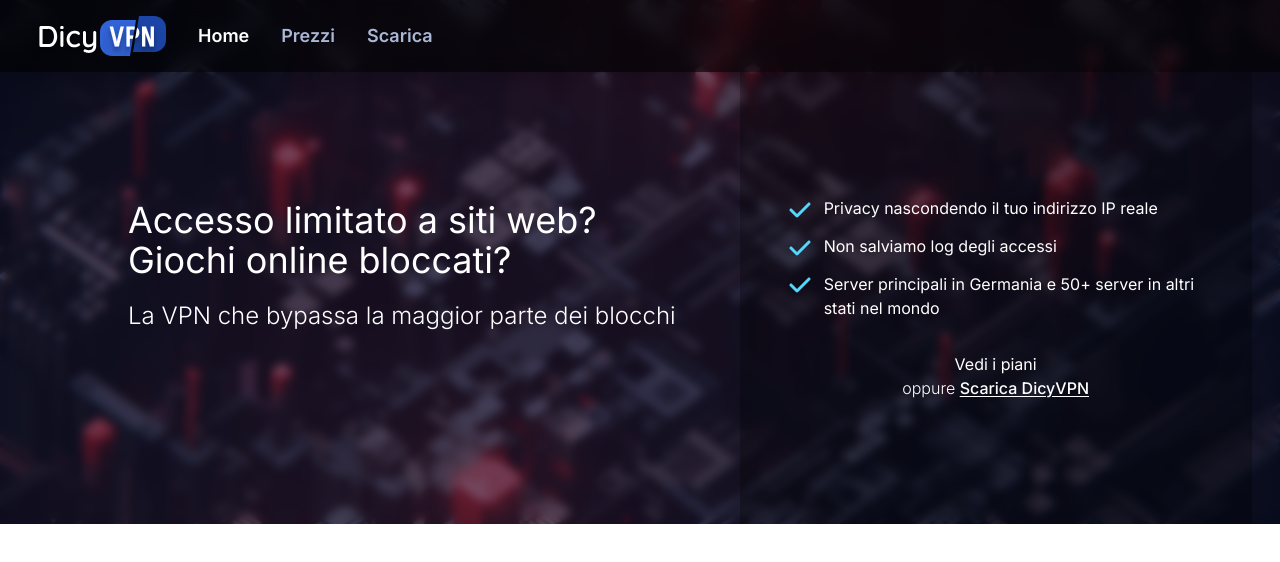
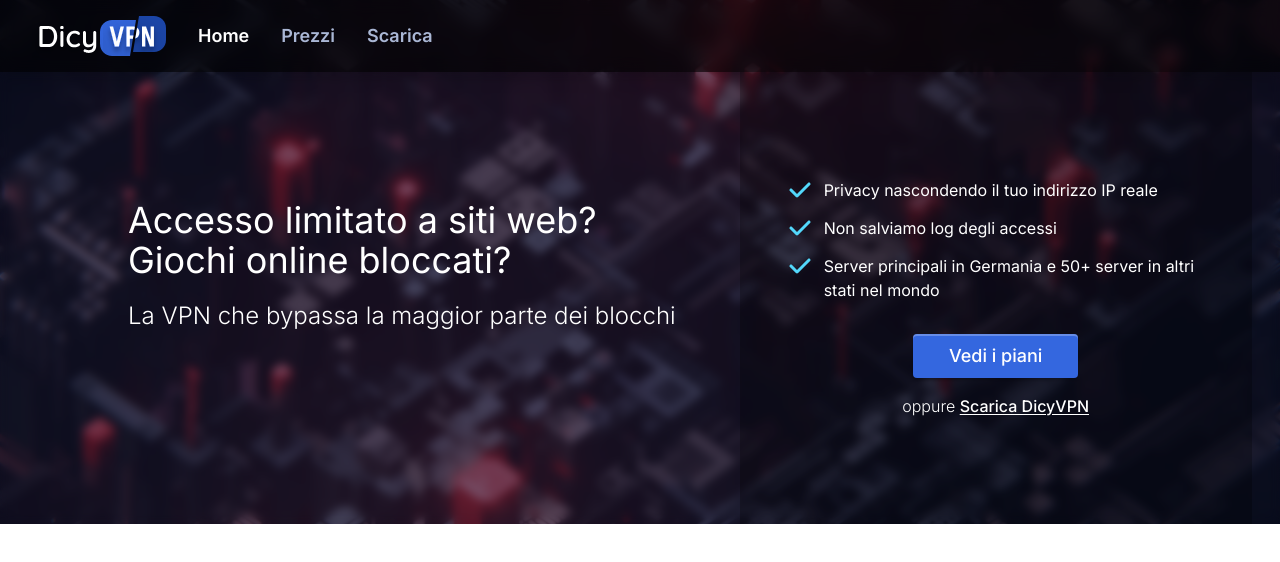
Before and after one commit to Dicy/vpn-website, a Nuxt app: page / in a window 1280 px wide. Shown: the top 562 px of the page. Built offline with nearby package versions, Linux system fonts and the light colour scheme.

Commit message:
Move fa-check to component and create Button component

```diff
--- /dev/null
+++ b/components/Button.vue
@@ -0,0 +1,101 @@
+<template>
+  <div class="button" :class="{[color]: true, [theme]: true, [size]: true, disabled}">
+    <slot/>
+  </div>
+</template>
+
+<script lang="ts">
+type Theme = 'dark' | 'light';
+type Color = 'blue' | 'red' | 'green';
+type Size = 'normal' | 'big';
+export default {
+  props: {
+    theme: { // can be dark or light
+      type: String as () => Theme,
+      default: 'dark' as Theme
+    },
+    color: {
+      type: String as () => Color
+    },
+    size: {
+      type: String as () => Size,
+      default: 'normal' as Size
+    },
+    disabled: {
+      type: Boolean,
+      default: false
+    }
+  }
+}
+</script>
+
+<style scoped>
+.button {
+  @apply flex items-center justify-center rounded font-semibold text-small transition-colors duration-100 ease-in-out;
+  box-shadow: 0 2px 0 0 hsl(0 0% 100% / 25%) inset, 0 2px 3px 0 hsl(0 0% 0% / 20%);
+
+  &.big {
+    @apply font-medium text-medium;
+  }
+}
+
+:slotted(:not(.override-py)) {
+  @apply py-8;
+}
+
+:slotted(:not(.override-px)) {
+  @apply px-16;
+}
+
+.button.dark {
+  @apply text-white;
+}
+
+.button.blue {
+  @apply bg-blue-500;
+
+  &:hover {
+    @apply bg-blue-600;
+  }
+
+  &.light {
+    @apply bg-blue-100 text-blue-600;
+  }
+
+  &.light:hover {
+    @apply bg-blue-200 text-blue-700;
+  }
+}
+
+.button.red {
+  @apply bg-red-500;
+
+  &:hover {
+    @apply bg-red-600;
+  }
+
+  &.light {
+    @apply bg-red-100 text-red-600;
+  }
+
+  &.light:hover {
+    filter: brightness(0.9);
+  }
+}
+
+.button.green {
+  @apply bg-green-500;
+
+  &:hover {
+    @apply bg-green-600;
+  }
+
+  &.light {
+    @apply bg-green-100 text-green-600;
+  }
+
+  &.light:hover {
+    filter: brightness(0.9);
+  }
+}
+</style>
--- /dev/null
+++ b/components/FaCheck.vue
@@ -0,0 +1,27 @@
+<template>
+  <svg width="24" height="24" viewBox="0 0 24 24" fill="none" xmlns="http://www.w3.org/2000/svg">
+    <path
+        d="M22.0594 4.94061C22.6453 5.52655 22.6453 6.47811 22.0594 7.06405L10.0594 19.0641C9.47344 19.65 8.52188 19.65 7.93594 19.0641L1.93594 13.0641C1.35001 12.4781 1.35001 11.5266 1.93594 10.9406C2.52188 10.3547 3.47344 10.3547 4.05938 10.9406L9.00001 15.8766L19.9406 4.94061C20.5266 4.35468 21.4781 4.35468 22.0641 4.94061H22.0594Z"
+        :fill="color"/>
+  </svg>
+</template>
+
+<script>
+export default {
+  props: {
+    color: {
+      type: String,
+      default: '#53D8FB'
+    }
+  }
+}
+</script>
+
+<style scoped>
+svg {
+  display: inline-block;
+  vertical-align: baseline;
+  width: 1.5em;
+  height: 1.5em;
+}
+</style>
--- a/layouts/default.vue
+++ b/layouts/default.vue
@@ -112,19 +112,18 @@
   <slot />
 </template>
 
-<style>
-:root {
+<style scoped>
+:global(:root) {
   --header-height: 4.5rem; /* 72px */
   --bg-offset: -30vw;
   --bg-overlay: linear-gradient(hsl(222deg 86% 10% / 54%), hsl(222deg 86% 10% / 54%));
 }
 
 @media (max-width: 600px) {
-  :root {
+  :global(:root) {
     --bg-offset: 0px;
   }
 }
-
 
 .header-background {
   background: var(--bg-overlay), url('@/assets/images/header-background-network.jpg') no-repeat center var(--bg-offset);
--- a/nuxt.config.ts
+++ b/nuxt.config.ts
@@ -16,5 +16,10 @@ export default defineNuxtConfig({
         {rel: 'stylesheet', href: 'https://fonts.googleapis.com/css2?family=Inter:wght@100;200;300;400;500;600;700;800;900&display=swap'}
       ]
     }
+  },
+  postcss: {
+    plugins: {
+      'tailwindcss/nesting': 'postcss-nesting'
+    }
   }
 })
--- a/package.json
+++ b/package.json
@@ -9,6 +9,7 @@
   },
   "devDependencies": {
     "@nuxtjs/tailwindcss": "^6.4.1",
-    "nuxt": "^3.2.2"
+    "nuxt": "^3.2.2",
+    "postcss-nesting": "^11.2.1"
   }
 }
--- a/pages/index.vue
+++ b/pages/index.vue
@@ -8,36 +8,26 @@
         </div>
         <div class="lateral-container flex flex-col items-center justify-center p-48 gap-32 max-w-[32rem]">
           <div class="features">
-            <ul class="flex flex-col gap-12">
+            <ul class="flex flex-col gap-8">
               <li>
-                <div>
-                  <svg width="24" height="24" viewBox="0 0 24 24" fill="none" xmlns="http://www.w3.org/2000/svg">
-                    <path d="M22.0594 4.94061C22.6453 5.52655 22.6453 6.47811 22.0594 7.06405L10.0594 19.0641C9.47344 19.65 8.52188 19.65 7.93594 19.0641L1.93594 13.0641C1.35001 12.4781 1.35001 11.5266 1.93594 10.9406C2.52188 10.3547 3.47344 10.3547 4.05938 10.9406L9.00001 15.8766L19.9406 4.94061C20.5266 4.35468 21.4781 4.35468 22.0641 4.94061H22.0594Z" fill="#53D8FB"/>
-                  </svg>
-                </div>
+                <div class="check-icon"><fa-check/></div>
                 <span>Privacy nascondendo il tuo indirizzo IP reale</span>
               </li>
               <li>
-                <div>
-                  <svg width="24" height="24" viewBox="0 0 24 24" fill="none" xmlns="http://www.w3.org/2000/svg">
-                    <path d="M22.0594 4.94061C22.6453 5.52655 22.6453 6.47811 22.0594 7.06405L10.0594 19.0641C9.47344 19.65 8.52188 19.65 7.93594 19.0641L1.93594 13.0641C1.35001 12.4781 1.35001 11.5266 1.93594 10.9406C2.52188 10.3547 3.47344 10.3547 4.05938 10.9406L9.00001 15.8766L19.9406 4.94061C20.5266 4.35468 21.4781 4.35468 22.0641 4.94061H22.0594Z" fill="#53D8FB"/>
-                  </svg>
-                </div>
+                <div class="check-icon"><fa-check/></div>
                 <span>Non salviamo log degli accessi</span>
               </li>
               <li>
-                <div>
-                  <svg width="24" height="24" viewBox="0 0 24 24" fill="none" xmlns="http://www.w3.org/2000/svg">
-                    <path d="M22.0594 4.94061C22.6453 5.52655 22.6453 6.47811 22.0594 7.06405L10.0594 19.0641C9.47344 19.65 8.52188 19.65 7.93594 19.0641L1.93594 13.0641C1.35001 12.4781 1.35001 11.5266 1.93594 10.9406C2.52188 10.3547 3.47344 10.3547 4.05938 10.9406L9.00001 15.8766L19.9406 4.94061C20.5266 4.35468 21.4781 4.35468 22.0641 4.94061H22.0594Z" fill="#53D8FB"/>
-                  </svg>
-                </div>
+                <div class="check-icon"><fa-check/></div>
                 <span>Server principali in Germania e 50+ server in altri stati nel mondo</span>
               </li>
             </ul>
           </div>
           <div class="flex flex-col items-center justify-center">
-            <nuxt-link to="/prices" class="btn btn-primary">Vedi i piani</nuxt-link>
-            <div>
+            <Button theme="dark" color="blue" size="big">
+              <nuxt-link to="/prices" class="override-px px-36">Vedi i piani</nuxt-link>
+            </Button>
+            <div class="mt-16">
               <span class="font-light">oppure</span> <nuxt-link to="/download" class="font-medium underline underline-offset-2">Scarica DicyVPN</nuxt-link>
             </div>
           </div>
@@ -47,7 +37,7 @@
   </div>
 </template>
 
-<style>
+<style scoped>
 .hero-background {
   background: var(--bg-overlay), url('@/assets/images/header-background-network.jpg') no-repeat center calc(var(--bg-offset) - var(--header-height));
   background-size: cover;
@@ -64,8 +54,4 @@
 .features ul li {
   @apply flex gap-12;
 }
-
-.features ul li svg {
-  display: inline-block;
-}
 </style>
```
Also changed, not shown: 1 other file (tests, documents, lock files or other folders).
